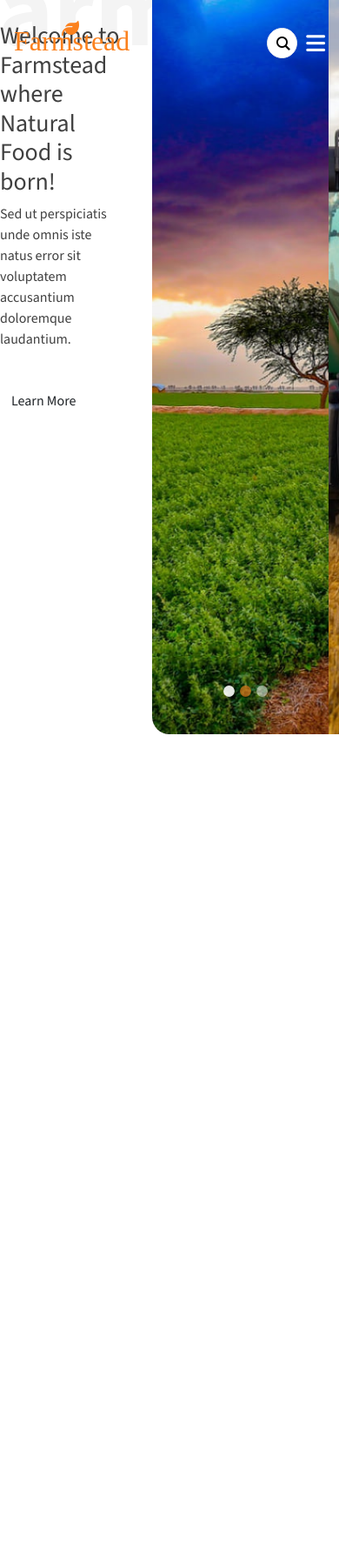
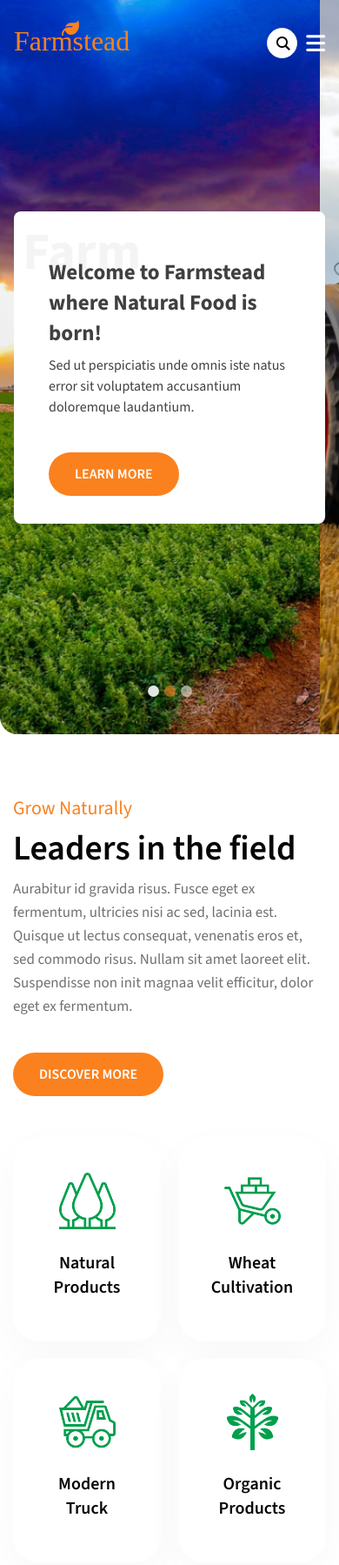
Before and after one commit to thphan1408/Bootstrap_Capstone, a plain HTML site: page index.html in a window 390 px wide. Shown: the whole page at 87% size. Before the commit the page ends 844 px from the top, so only its background shows below. Drawn offline with nearby package versions, Linux system fonts and the light colour scheme; a web font is replaced by a local one.

Commit message:
Update reponsive carousel & add new features

```diff
--- a/assets/css/base.css
+++ b/assets/css/base.css
@@ -38,3 +38,21 @@ h1 {
   color: #060606;
   font-family: 'Volkhov', serif;
 }
+
+.btn-style {
+  font-size: 16px;
+  line-height: 26px;
+  text-transform: uppercase;
+  padding: 12px 30px;
+  font-weight: 600;
+  background: #fb811e;
+  border: none;
+  color: #fff;
+  border-radius: 30px;
+  transition: all 0.25s ease-in-out;
+}
+
+.btn-style:hover {
+  background: #009f4d;
+  color: #ffffff;
+}
--- a/assets/css/reponsive.css
+++ b/assets/css/reponsive.css
@@ -1,91 +1,93 @@
-/* CAROUSEL */
+/* REPONSIVE CAROUSEL */
 @media (max-width:1440px) {
-    .w3l-banner h3 {
+    .portCarousel .content h3 {
       font-size: 40px;
       line-height: 50px;
     }
 
-    .banner-left h2 {
+    .portCarousel .carousel__left h2 {
       font-size: 100px;
     }
   }
 
   @media (max-width:1150px) {
-    .banner-left {
+    .portCarousel .carousel__left {
       left: 5em;
     }
 
-    p.banner-text {
+    .portCarousel p.carou__text {
       font-size: 17px;
     }
 
-    .w3l-banner h3 {
+    .portCarousel .content h3 {
       font-size: 35px;
       line-height: 45px;
     }
 
-    .banner-left h2 {
+    .portCarousel .carousel__left h2 {
       font-size: 90px;
     }
   }
 
   @media (max-width:991px) {
-    .banner-left {
+    .portCarousel .carousel__left {
       left: 2em;
     }
 
-    .w3l-banner h3 {
+    .portCarousel .content h3 {
       font-size: 32px;
       line-height: 42px;
     }
 
-    .banner-left h2 {
+    .portCarousel .carousel__left h2 {
       font-size: 80px;
     }
   }
 
   @media (max-width: 768px) {
-    .banner-left {
+    .portCarousel .carousel__left {
       left: 0em;
       padding: 2em;
     }
 
-    .banner-left-content {
-      background: var(--bg-color);
+    .portCarousel .carousel__content {
+      background: #fff;
       padding: 3em 2em 2em 4em;
       border-radius: 8px;
     }
   }
 
   @media (max-width: 568px) {
-    .w3l-banner h3 {
+    .portCarousel .content h3 {
       font-size: 28px;
       line-height: 38px;
     }
 
-    .banner-left h2 {
+    .portCarousel .carousel__left h2 {
       font-size: 70px;
     }
 
-    p.banner-text {
+    .portCarousel p.carou__text {
       font-size: 16px;
     }
   }
 
   @media (max-width: 480px) {
-    .banner-left-content {
+    .portCarousel .carousel__content {
       padding: 2.5em 2em 2em 2.5em;
     }
 
-    .banner-left h2 {
+    .portCarousel .carousel__left h2 {
       font-size: 60px;
     }
 
-    .w3l-banner h3 {
+    .portCarousel .content h3 {
       font-size: 25px;
       line-height: 35px;
     }
 
-    .banner-left {
+    .portCarousel .carousel__left {
       padding: 1em;
     }
+  }
+  /* REPONSIVE CAROUSEL */
--- a/assets/css/style.css
+++ b/assets/css/style.css
@@ -1,5 +1,5 @@
 /* HEADER */
-header{
+header {
   position: absolute;
   top: 0;
   left: 0;
@@ -17,7 +17,7 @@ header{
   white-space: 1px;
 }
 
-.navbar .navbar-brand:hover{
+.navbar .navbar-brand:hover {
   color: #060606;
 }
 
@@ -135,13 +135,39 @@ ul.submenu li.active a {
   color: #fb811e;
 }
 
-/* CAROUSEL */
-.portCarousel{
+/* CAROUSEL LEFT*/
+.carousel__left
+{
+  position: absolute;
+  left: 10em;
+  z-index: 1;
+}
+
+.carousel__content h2{
+  color: #f4f4f4;
+  font-size: 120px;
+  font-weight: bold;
+  margin: -.5em;
+}
+
+
+.content h3{
+  font-size: 50px;
+  line-height: 60px;
+  font-weight: bold;
+}
+
+.carou__text{
+  font-size: 20px;
+}
+/* CAROUSEL LEFT*/
+
+/* CAROUSEL RIGHT*/
+.portCarousel {
   overflow: hidden;
 }
 
-#portCarouselID .carousel-inner{
-
+#portCarouselID .carousel-inner {
   border-bottom-left-radius: 20px;
 }
 
@@ -149,7 +175,7 @@ ul.submenu li.active a {
   height: 100vh;
 }
 
-#portCarouselID .carousel-item::before{
+#portCarouselID .carousel-item::before {
   content: "";
   position: absolute;
   width: 100%;
@@ -170,24 +196,77 @@ ul.submenu li.active a {
   transform: translate(40%, 0);
 }
 
-#portCarouselID .carousel-indicators{
+#portCarouselID .carousel-indicators {
   bottom: 2%;
 }
 
-#portCarouselID .carousel-indicators li{
+#portCarouselID .carousel-indicators li {
   width: 13px;
   height: 13px;
   border-radius: 50%;
 }
 
-#portCarouselID .carousel-indicators li.active{
+#portCarouselID .carousel-indicators li.active {
   background-color: #fb811e;
 }
+/* CAROUSEL RIGHT*/
 
-/* CAROUSEL LEFT*/
-.carousel__left h2{
-  color: #f4f4f4;
-  font-size: 120px;
-  font-weight: bold;
-  margin: -.5em;
+/* FEATURES LEFT */
+h5.small__title{
+  color: #fb811e;
+  font-size: 22px;
 }
+
+.features__title{
+  font-size: 40px;
+  line-height: 50px;
+  font-weight: 600;
+  color: #060606;
+}
+
+.text__features{
+  font-size: 17px;
+  line-height: 27px;
+  color: #707070;
+}
+/* FEATURES LEFT */
+
+/* FEATURES RIGHT */
+.features__content{
+  display: grid;
+  grid-template-columns: 1fr 1fr;
+  grid-gap: 20px;
+}
+
+.features__item{
+  padding: 40px 30px;
+  border-radius: 30px;
+  text-align: center;
+  box-shadow: 0 1rem 3rem rgba(0, 0, 0, 3%);
+  background-color: #fff;
+}
+
+.features .features__item:hover {
+  transition: .3s;
+  box-shadow: 0 25px 98px 0 rgb(0 0 0 / 10%);
+}
+
+.features .features__item img {
+  max-width: 65px;
+  display: block;
+  margin: 0 auto;
+}
+
+.features .features__item h4 a {
+  font-size: 20px;
+  line-height: 28px;
+  font-weight: 600;
+  margin-top: 25px;
+  display: block;
+  color: #060606;
+}
+
+.features .features__item h4 a:hover {
+  color: #009f4d;
+}
+/* FEATURES RIGHT */
--- a/index.html
+++ b/index.html
@@ -28,6 +28,9 @@
 
   <!-- Base css -->
   <link rel="stylesheet" href="./assets/css/base.css" />
+
+  <!-- Reponsive css -->
+  <link rel="stylesheet" href="./assets/css/reponsive.css">
 
   <!-- My css -->
   <link rel="stylesheet" href="./assets/css/style.css" />
@@ -77,8 +80,9 @@
 
   <!-- CAROUSEL -->
   <section class="portCarousel">
-    <div class="row">
-      <div class="col-5 carousel__left">
+    <div class="container-fluid">
+      <div class="row d-flex align-items-center">
+        <div class="col-md-5 carousel__left">
           <div class="carousel__content">
             <h2 class="farm__text">Farm</h2>
             <div class="content">
@@ -95,7 +99,7 @@
           </div>
         </div>
 
-      <div class="col-7 carousel__right">
+        <div class="col-md-7 carousel__right p-0 ml-auto">
           <div id="portCarouselID" class="carousel slide" data-ride="carousel">
             <ol class="carousel-indicators">
               <li data-target="#portCarouselID" data-slide-to="0" class="active"></li>
@@ -158,6 +162,73 @@
           </div>
         </div>
       </div>
+    </div>
+  </section>
+
+  <!-- FEATURES  -->
+  <section class="features py-5">
+    <div class="container py-md-5 py-4">
+      <div class="row align-items-center">
+        <div class="col-lg-6 features__left pr-lg-5">
+          <h5 class="small__title">
+            Grow Naturally
+          </h5>
+          <h3 class="features__title mb-md-3 mb-2">
+            Leaders in the field
+          </h3>
+          <p class="text__features">Aurabitur id gravida risus. Fusce eget ex fermentum, ultricies nisi ac sed, lacinia est. Quisque ut lectus consequat, venenatis eros et, sed commodo risus. Nullam sit amet laoreet elit. Suspendisse non init magnaa velit efficitur, dolor eget ex fermentum.</p>
+          <a class="btn btn-style mt-sm-5 mt-4" href="#">Discover More</a>
+        </div>
+
+        <div class="col-lg-6 features__right mt-lg-0 mt-5">
+          <div class="features__content d-grid">
+            <div class="features__item grid-1">
+              <div class="features__icon">
+                <img src="./assets/img/img4.png" alt="icon-1">
+              </div>
+              <h4>
+                <a href="#">
+                  Natural Products
+                </a>
+              </h4>
+            </div>
+
+            <div class="features__item grid-2">
+              <div class="features__icon">
+                <img src="./assets/img/img2.png" alt="icon-2">
+              </div>
+              <h4>
+                <a href="#">
+                  Wheat Cultivation
+                </a>
+              </h4>
+            </div>
+
+            <div class="features__item grid-3">
+              <div class="features__icon">
+                <img src="./assets/img/img1.png" alt="icon-3">
+              </div>
+              <h4>
+                <a href="#">
+                  Modern Truck
+                </a>
+              </h4>
+            </div>
+
+            <div class="features__item grid-4">
+              <div class="features__icon">
+                <img src="./assets/img/img3.png" alt="icon-4">
+              </div>
+              <h4>
+                <a href="#">
+                  Organic Products
+                </a>
+              </h4>
+            </div>
+          </div>
+        </div>
+      </div>
+    </div>
   </section>
 
   <!-- JS Bootstrap 4 -->
```
Lines whose indentation alone changed are shown as unchanged.
